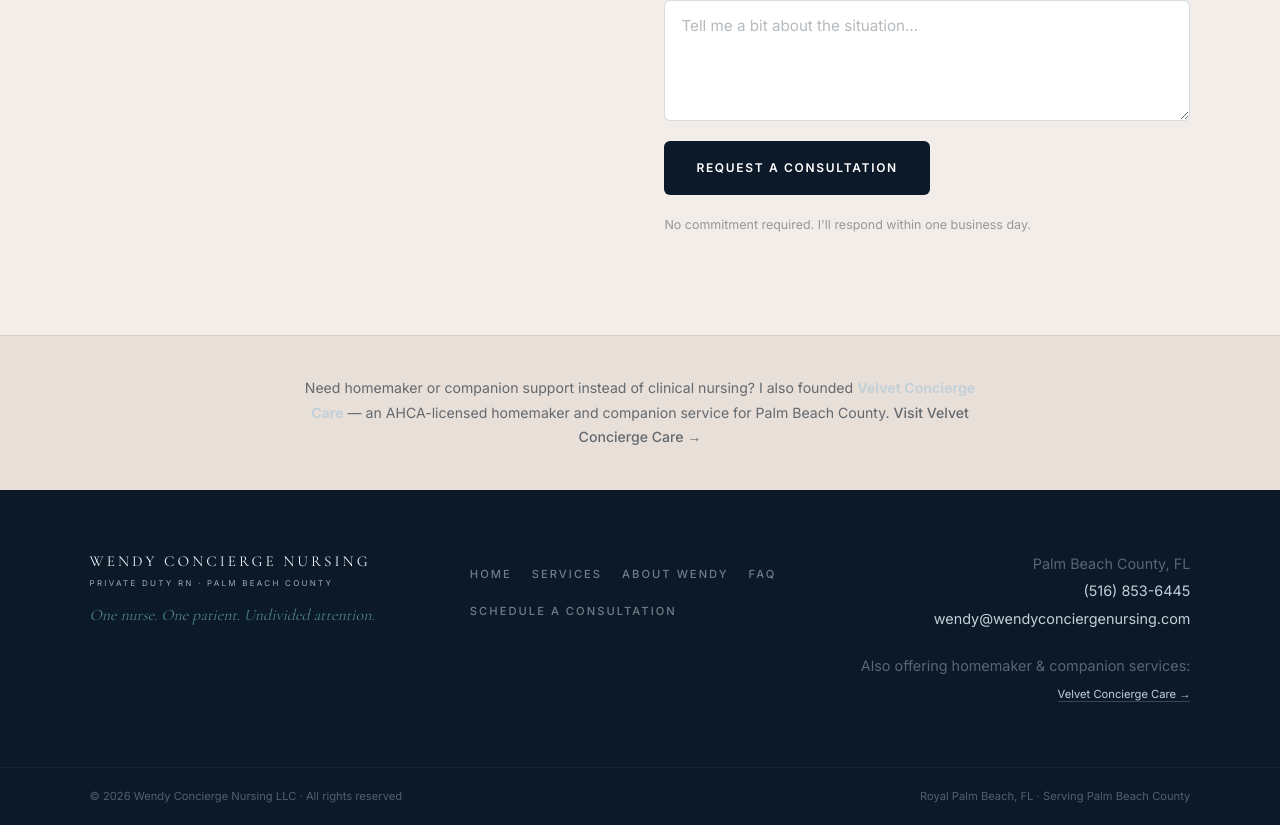
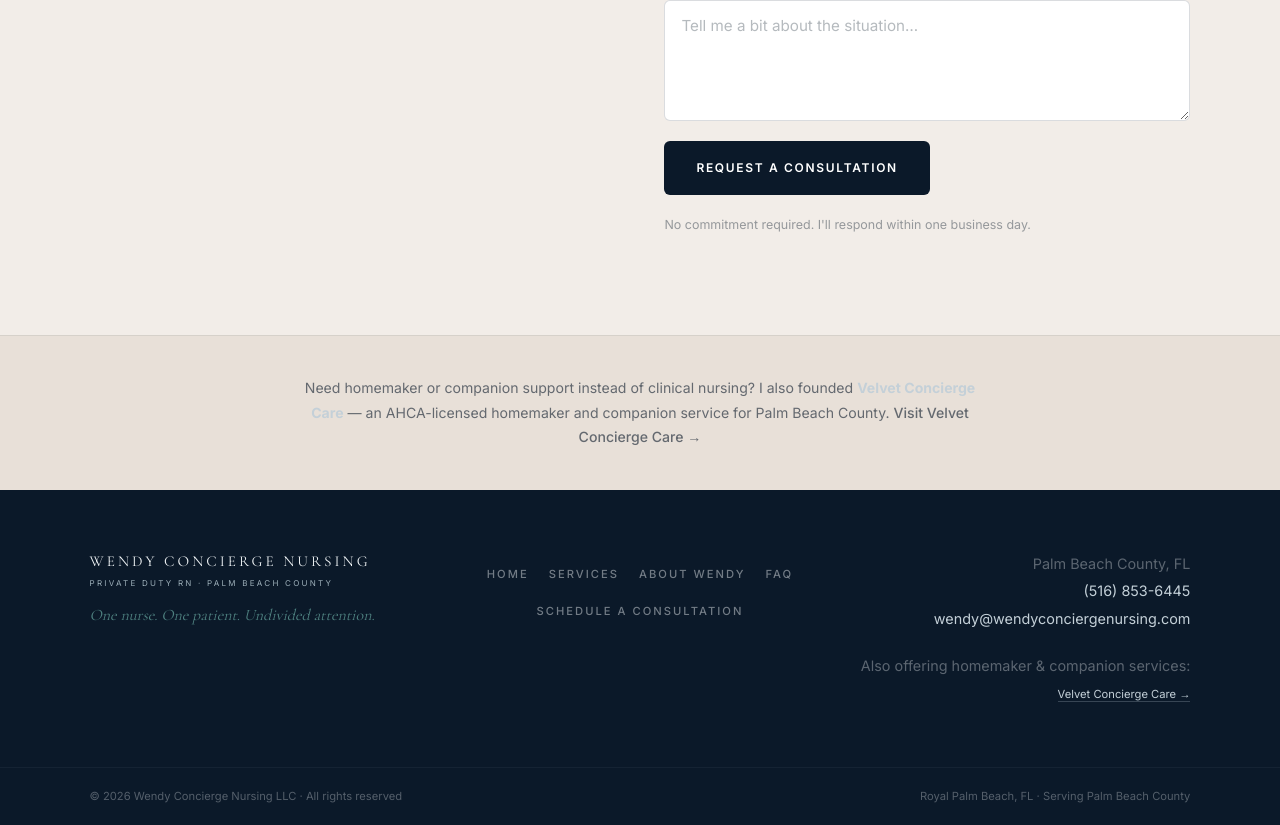
Before and after one commit to wendyservices2011-commits/wendy-concierge-nursing, a Next.js app: page / in a window 1280 px wide. Shown: the part 3019-3844 px from the top of the page. Built offline with nearby package versions, Linux system fonts and the light colour scheme.

Commit message:
Footer nav: force horizontal row layout to match Velvet

```diff
--- a/app/globals.css
+++ b/app/globals.css
@@ -460,14 +460,16 @@ nav a:hover { color: var(--text); }
 
 .footerLinks {
   display: flex;
+  flex-direction: row;
+  flex-wrap: wrap;
   gap: 20px;
   font-size: 0.58rem;
   text-transform: uppercase;
   letter-spacing: 0.12em;
   font-weight: 500;
-  flex-wrap: wrap;
   align-items: flex-start;
   padding-top: 16px;
+  justify-content: center;
 }
 
 .footerLinks a { color: var(--text); opacity: 0.45; transition: opacity 0.2s; }
```
